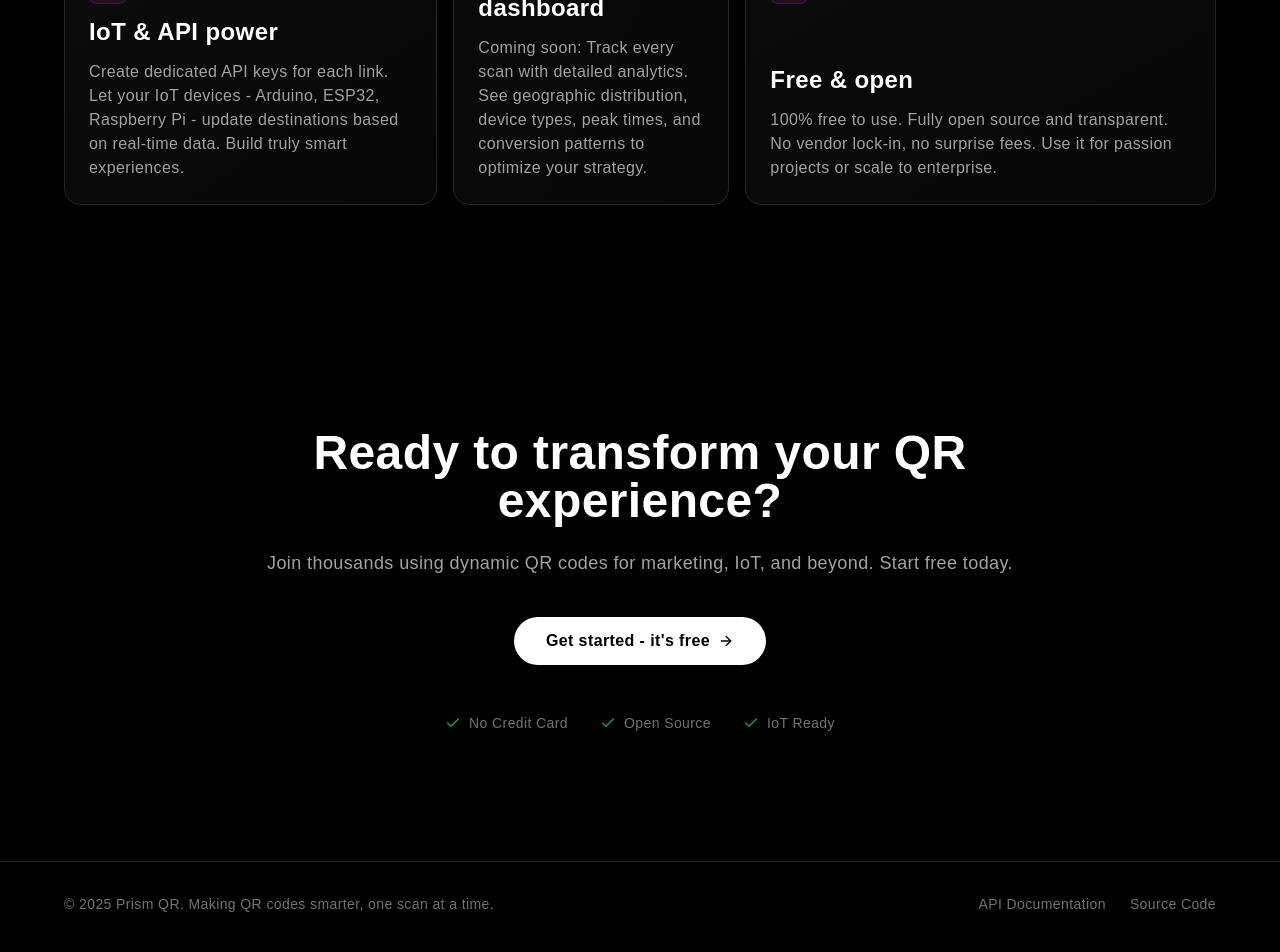
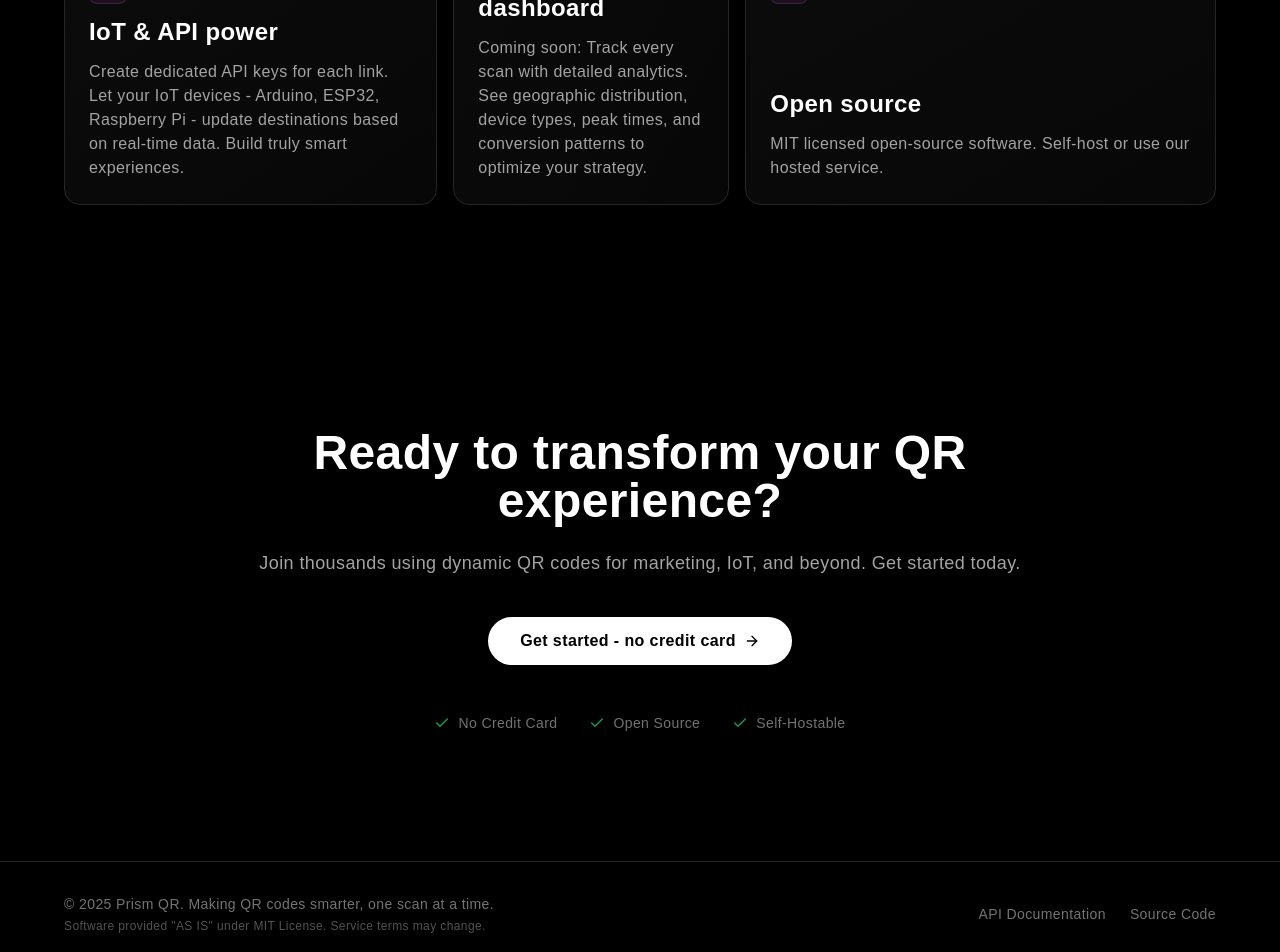
Before and after one commit to prism-qr/prism-qr, a Next.js app in the folder apps/frontend/: page / in a window 1280 px wide. Shown: the part 2600-3552 px from the top of the page. Built offline with nearby package versions, Linux system fonts and the light colour scheme; no server answers.

Commit message:
add licenses

```diff
--- a/apps/frontend/package.json
+++ b/apps/frontend/package.json
@@ -2,6 +2,7 @@
   "name": "prism-qr-frontend",
   "version": "0.1.0",
   "private": true,
+  "license": "MIT",
   "scripts": {
     "dev": "next dev -p 3000",
     "build": "next build",
--- a/apps/frontend/src/components/index/WhyPrismQRSection.tsx
+++ b/apps/frontend/src/components/index/WhyPrismQRSection.tsx
@@ -42,9 +42,9 @@ const features: Feature[] = [
   },
   {
     icon: Zap,
-    title: "Free & open",
+    title: "Open source",
     description:
-      "100% free to use. Fully open source and transparent. No vendor lock-in, no surprise fees. Use it for passion projects or scale to enterprise.",
+      "MIT licensed open-source software. Self-host or use our hosted service.",
     area: "md:[grid-area:3/1/4/13] xl:[grid-area:2/8/3/13]",
   },
 ];
--- a/apps/frontend/src/pages/index.tsx
+++ b/apps/frontend/src/pages/index.tsx
@@ -236,7 +236,7 @@ export default function Home() {
               <span className="">Ready to transform your QR experience?</span>
             </h2>
             <p className="mt-6 text-lg text-neutral-400">
-              Join thousands using dynamic QR codes for marketing, IoT, and beyond. Start free today.
+              Join thousands using dynamic QR codes for marketing, IoT, and beyond. Get started today.
             </p>
 
             <div className="mt-10 flex flex-col items-center justify-center gap-4 sm:flex-row">
@@ -244,7 +244,7 @@ export default function Home() {
                 onClick={handleDashboardClick}
                 className="group relative inline-flex items-center justify-center gap-2 overflow-hidden rounded-full bg-white text-black px-8 py-3 font-semibold shadow-2xl transition-all hover:scale-105 hover:shadow-white/25"
               >
-                <span>Get started - it&apos;s free</span>
+                <span>Get started - no credit card</span>
                 <ArrowRight className="h-4 w-4 transition-transform group-hover:translate-x-1" />
               </button>
             </div>
@@ -260,7 +260,7 @@ export default function Home() {
               </div>
               <div className="flex items-center gap-1 sm:gap-2 ">
                 <Check className="h-4 w-4 text-green-600" />
-                <span>IoT Ready</span>
+                <span>Self-Hostable</span>
               </div>
             </div>
           </motion.div>
@@ -271,6 +271,9 @@ export default function Home() {
         <div className="mx-auto max-w-6xl flex flex-col md:flex-row items-center justify-between gap-4">
           <div className="text-sm text-neutral-500">
             © 2025 Prism QR. Making QR codes smarter, one scan at a time.
+            <div className="mt-1 text-xs text-neutral-600">
+              Software provided &quot;AS IS&quot; under MIT License. Service terms may change.
+            </div>
           </div>
           <div className="flex items-center gap-6 text-sm text-neutral-500">
             <Link
```
Also changed, not shown: 2 other files (tests, documents, lock files or other folders).
